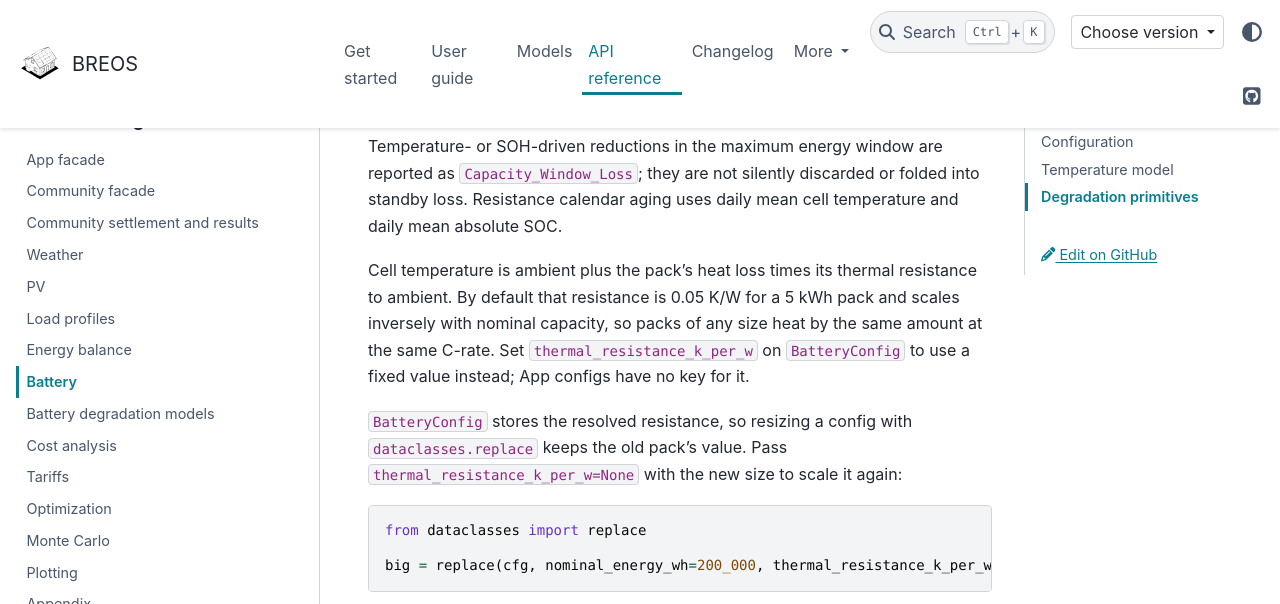
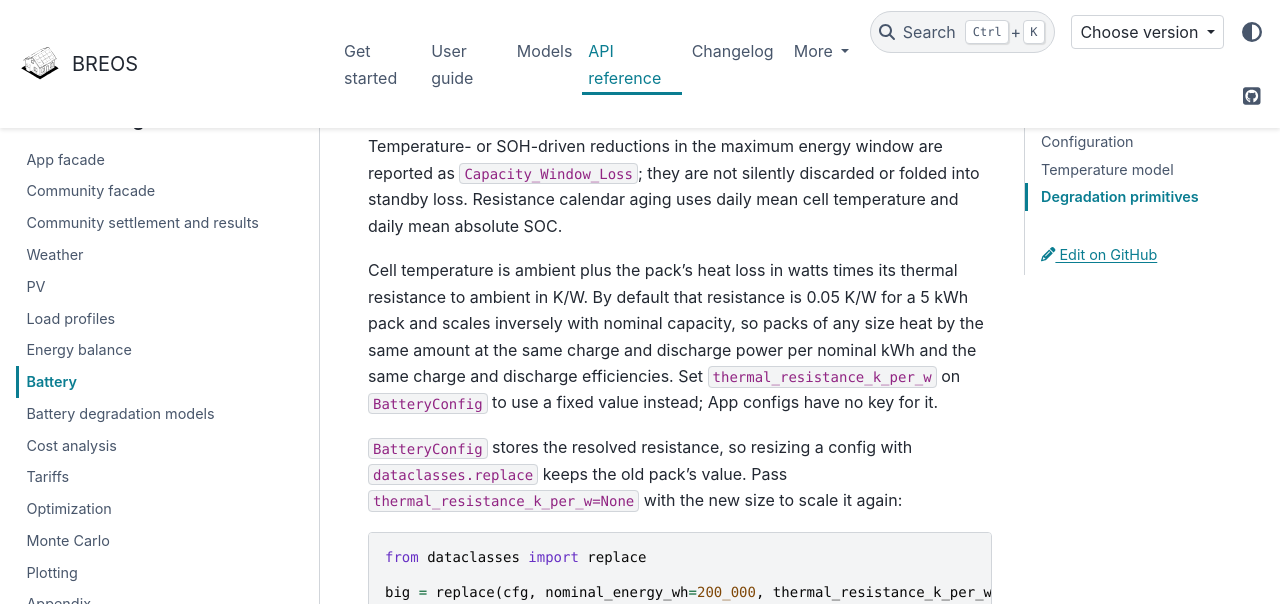
Before and after one commit to Str4vinci/breos, a Sphinx documentation site: the page built from docs/api/battery.md, in a window 1280 px wide and 900 px high, scrolled down 1031 px, cut to the strip 0-604 px from the top of the window. Built offline with Sphinx 7.4.7 and the PyData theme 0.15.4, drawn with Linux system fonts in a browser that asks for light colours; pages that are not in the unit, such as notebooks, are missing from menus; comment, search, counter and statistics services are not loaded.

Commit message:
docs: tie the warmer small-pack claim to charge and discharge and to equal efficiencies

```diff
--- a/docs/api/battery.md
+++ b/docs/api/battery.md
@@ -46,10 +46,11 @@ reported as `Capacity_Window_Loss`; they are not silently discarded or folded
 into standby loss. Resistance calendar aging uses daily mean cell temperature
 and daily mean absolute SOC.
 
-Cell temperature is ambient plus the pack's heat loss times its thermal
-resistance to ambient. By default that resistance is 0.05 K/W for a 5 kWh pack
-and scales inversely with nominal capacity, so packs of any size heat by the
-same amount at the same C-rate. Set `thermal_resistance_k_per_w` on
+Cell temperature is ambient plus the pack's heat loss in watts times its
+thermal resistance to ambient in K/W. By default that resistance is 0.05 K/W
+for a 5 kWh pack and scales inversely with nominal capacity, so packs of any
+size heat by the same amount at the same charge and discharge power per
+nominal kWh and the same charge and discharge efficiencies. Set `thermal_resistance_k_per_w` on
 `BatteryConfig` to use a fixed value instead; App configs have no key for it.
 
 `BatteryConfig` stores the resolved resistance, so resizing a config with
```
Also changed, not shown: CHANGELOG.md (+2 -1 lines).
